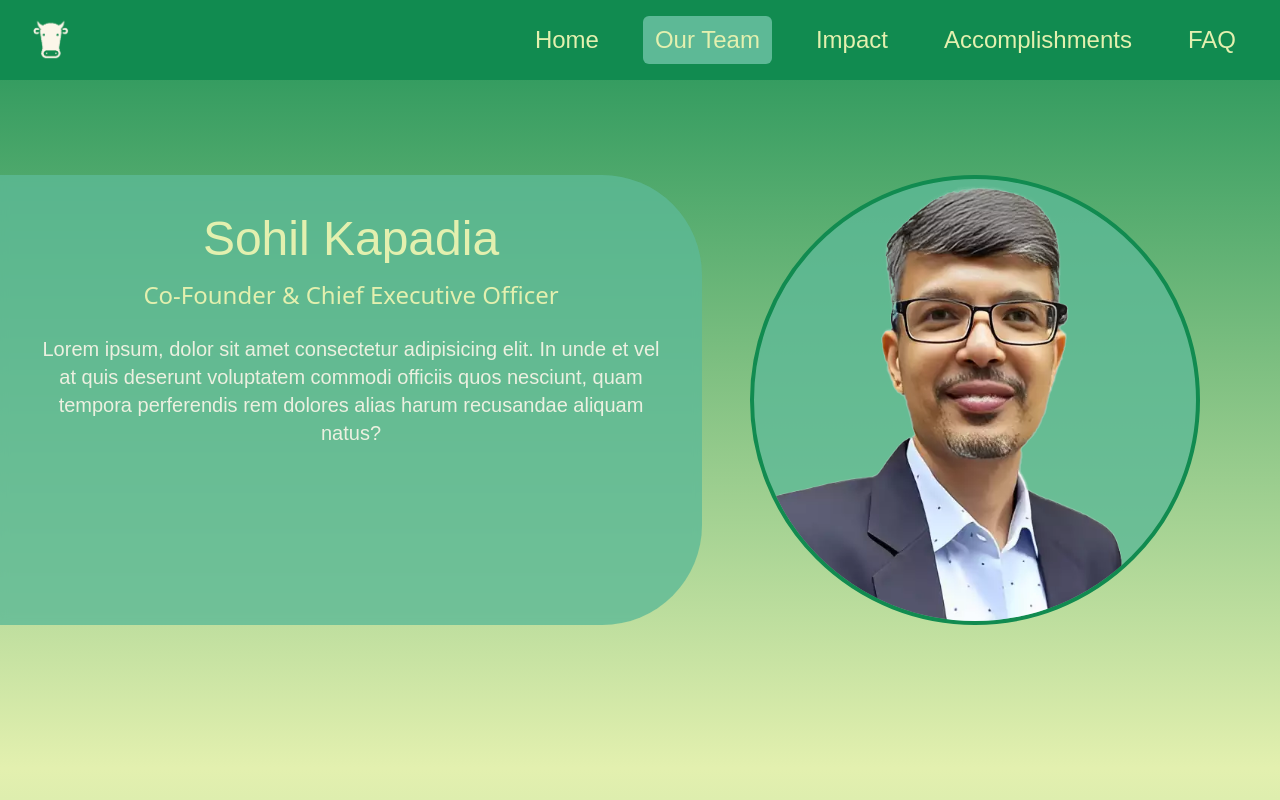
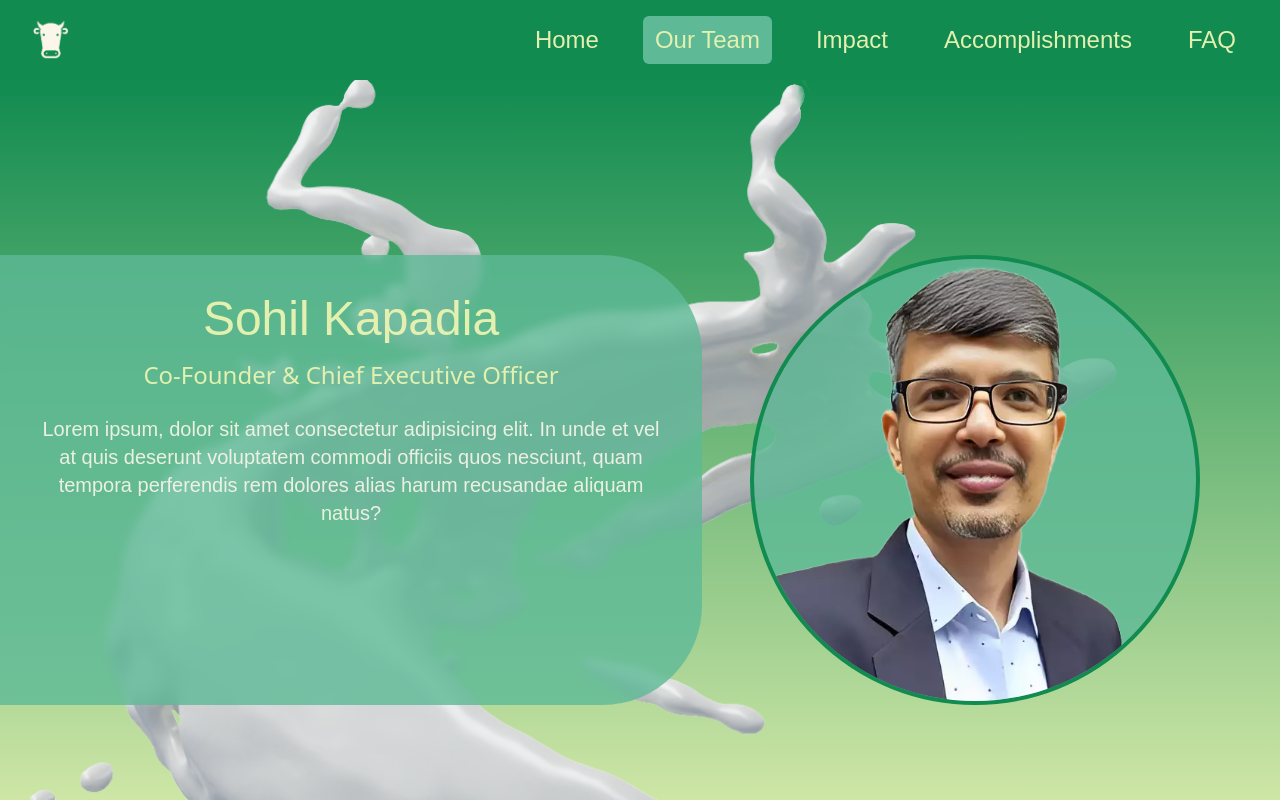
Before and after one commit to OldmanGalaxy/Zero-Cow, a Next.js app: page /our-team in a window 1280 px wide. Shown: the top 800 px of the page. Built offline with nearby package versions, Linux system fonts and the light colour scheme; a web font is replaced by a local one.

Commit message:
style: better assets

```diff
--- a/app/our-team/page.tsx
+++ b/app/our-team/page.tsx
@@ -5,17 +5,26 @@ import Section2 from "@/components/OurTeam/Section2";
 
 function page() {
   return (
-    <div className="min-h-screen relative">
+    <div className="min-h-screen relative bg-dgreen">
       <Navbar />
       <div
-        className="min-h-[calc(100vh-4rem)] relative"
+        className="min-h-screen relative"
         style={{
-          backgroundImage: 'linear-gradient(to bottom, #118B50, #E3F0AF, #5DB996)',
-          backgroundSize: '100% calc(100% + 4rem)',
-          backgroundPosition: '0 -4rem',
-          backgroundRepeat: 'no-repeat'
-        }}
-      >
+          background: "transparent",
+          backgroundImage:
+            "linear-gradient(to bottom, #118B50, #E3F0AF, #5DB996)",
+          backgroundSize: "100% 100%",
+          backgroundPosition: "0 0",
+          backgroundRepeat: "no-repeat",
+          marginTop: "5rem",
+        }}>
+        <div className="absolute inset-0">
+          <img
+            src="/images/milk1_full.png"
+            className="h-full w-full object-contain"
+            alt="Milk background"
+          />
+        </div>
         <Section1 />
         <Section2 />
       </div>
```
Also changed, not shown: public/images/milk1_full.png.
